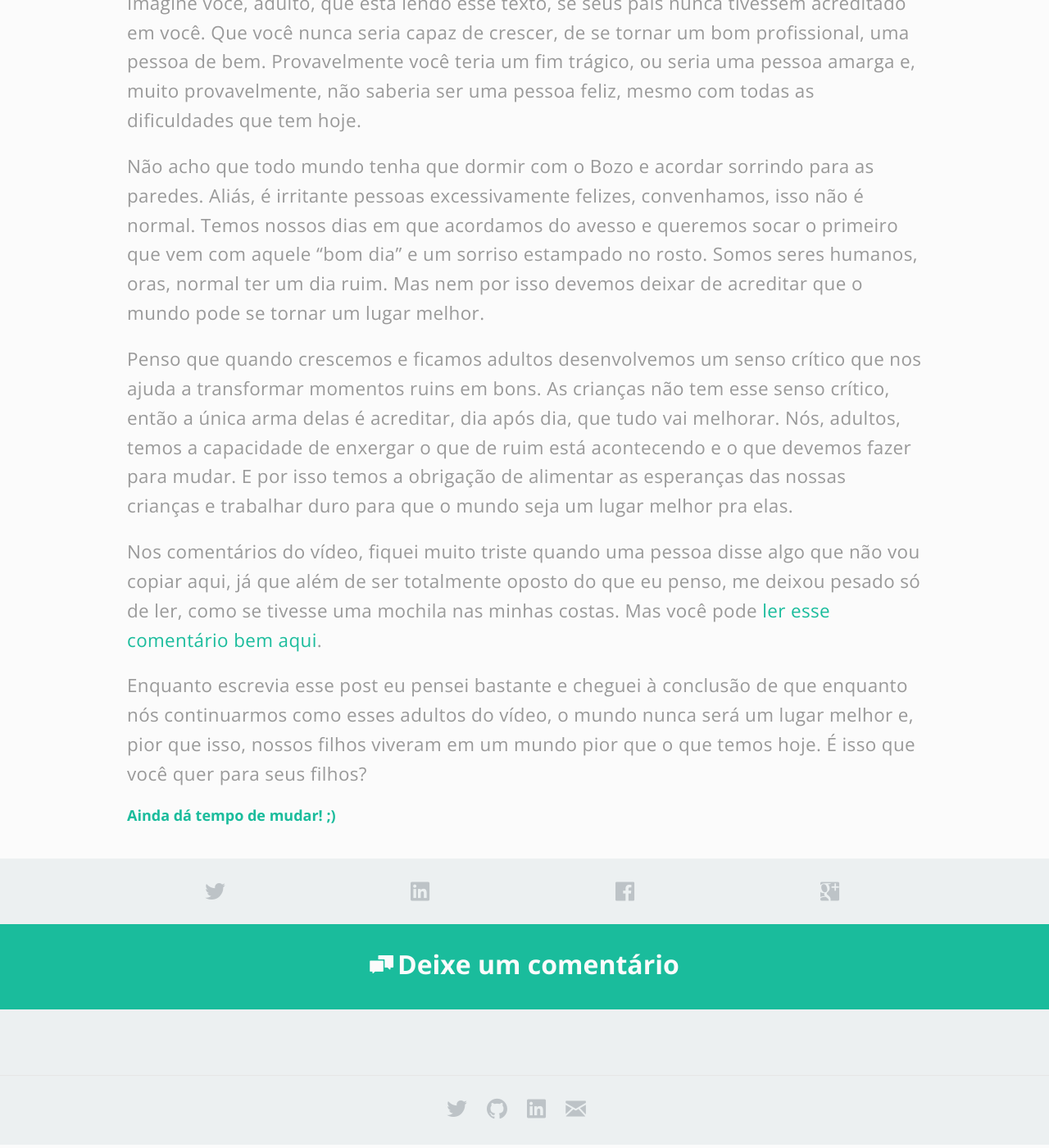
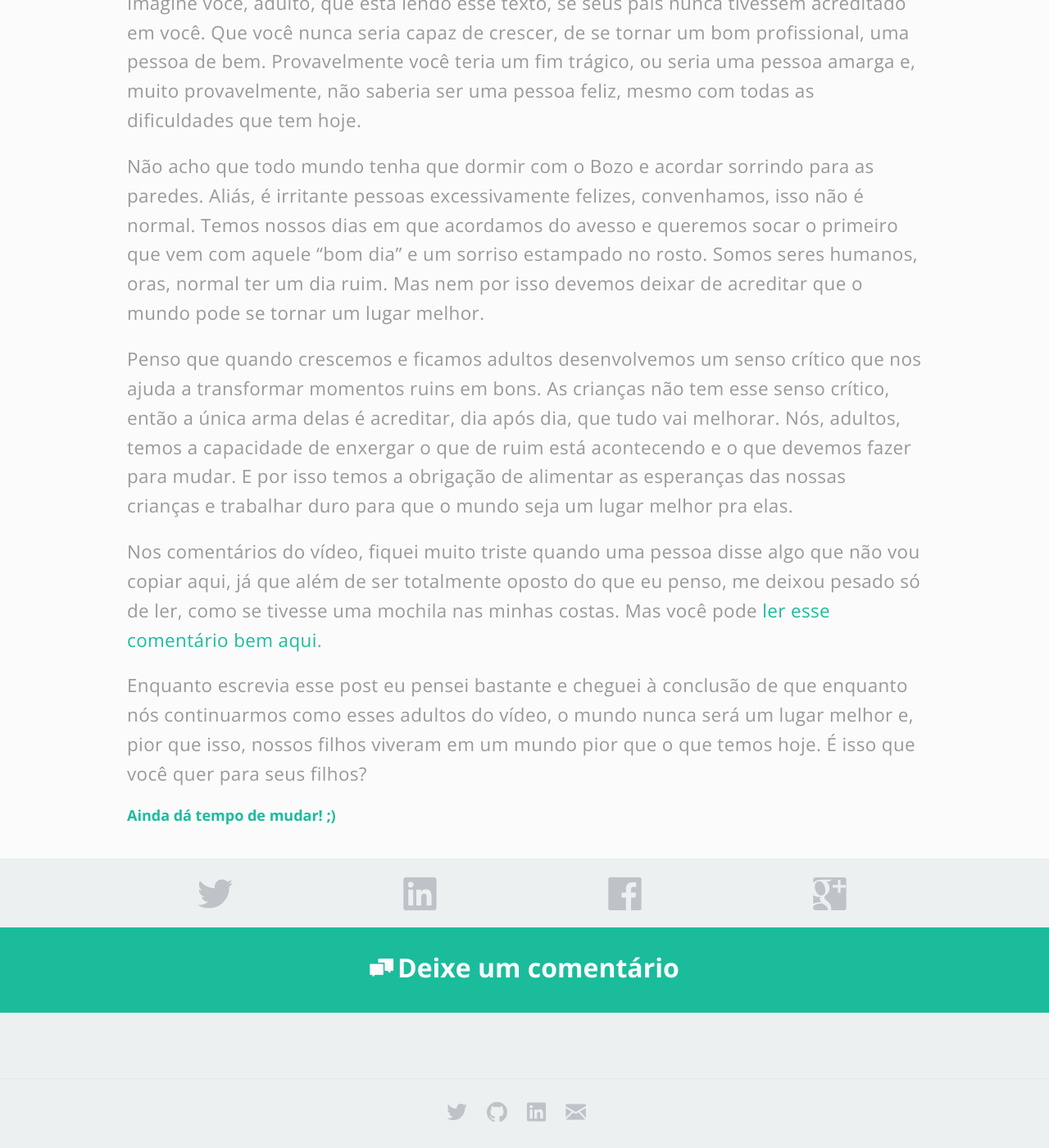
Before and after one commit to filipesf/filipesf.github.io, a Jekyll site: the page built from _posts/2014-05-22-tudo-pode-ser-mais-simples-basta-a-gente-acreditar.md, in a window 1280 px wide and 1400 px high, scrolled down 1457 px. Shown: the whole window at 82% size. Built offline with Jekyll 4.4.1, drawn with Linux system fonts in a browser that asks for light colours; nearby versions of some CDN libraries; comment, search, counter and statistics services are not loaded.

Commit message:
social share font size

```diff
--- a/_sass/_old.scss
+++ b/_sass/_old.scss
@@ -702,11 +702,11 @@
   }
 
   section.blog section.social-share a {
-    font-size: 2rem;
+    font-size: 3.5rem;
 
     display: block;
 
-    padding: 1rem 0;
+    padding: 0;
 
     color: #fbfbfb;
   }
```
Also changed, not shown: 2 other files.
